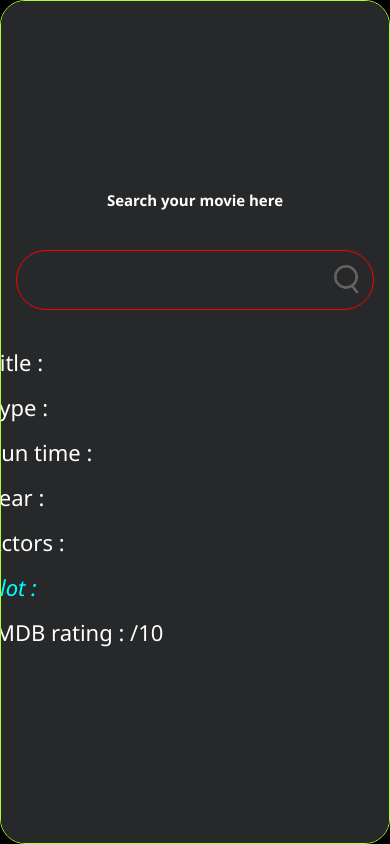
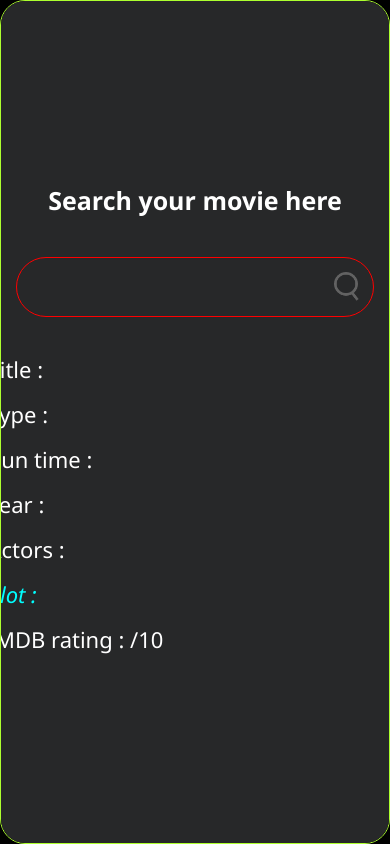
Before and after one commit to tharushaDilhara/movieSearch-app-react, a React (Vite) app: page / in a window 390 px wide. Built offline with nearby package versions, Linux system fonts and the light colour scheme.

Commit message:
Description of changes

```diff
--- a/src/components/MovieSearchApp.css
+++ b/src/components/MovieSearchApp.css
@@ -96,6 +96,6 @@
         margin-left: 7px;
     }
     .header h1{
-        font-size: 15px;
+        font-size: 25px;
     }
 }
```
